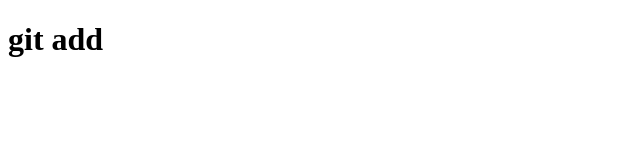
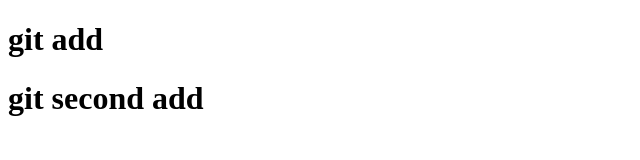
Before and after one commit to CodeArchiveSu/GitTest, a plain HTML site: page index.html in a window 1280 px wide. Shown: the whole page, without its empty margins (0-640 px from the left). Drawn offline with Linux system fonts and the light colour scheme.

Commit message:
두번째 추가

```diff
--- a/index.html
+++ b/index.html
@@ -8,6 +8,7 @@
 </head>
 <body>
     <h1>git add</h1>
+    <h1>git second add</h1>
 
     <script src='/main.js'></script>
 </body>
```
